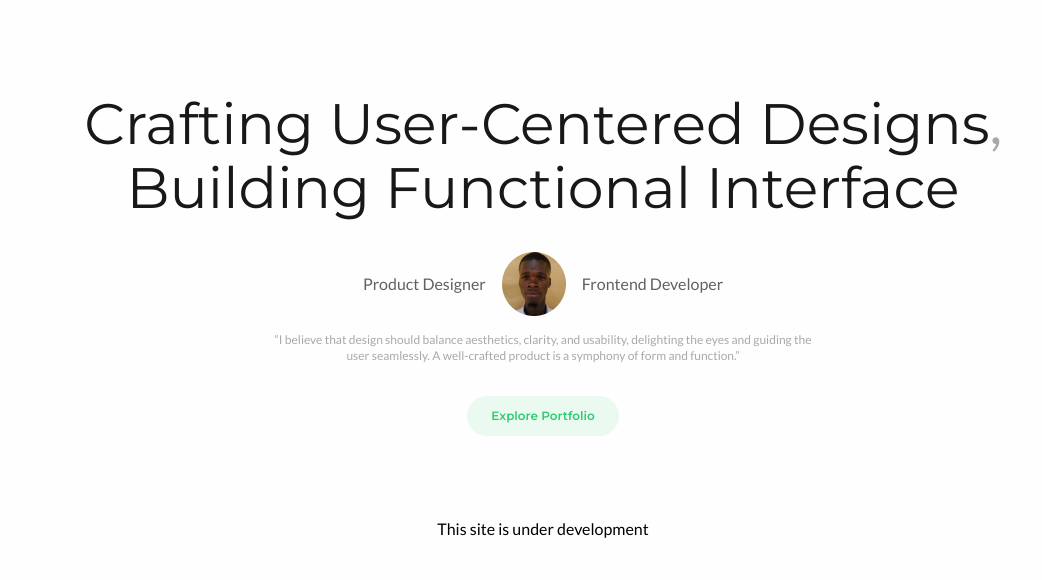
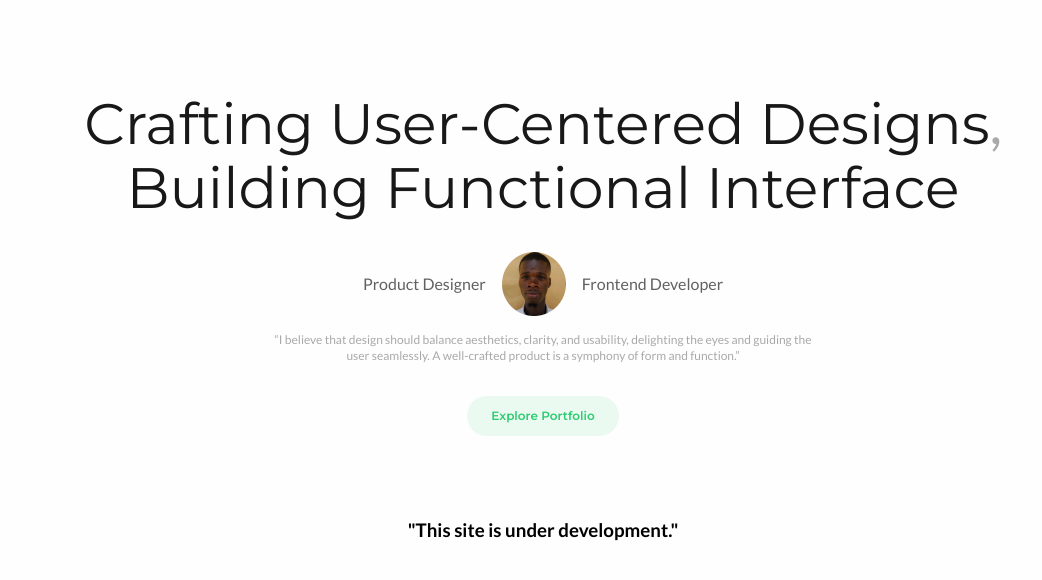
Before and after one commit to JOAN-96/Abolaji-Nofiu, a plain HTML site: page index.html in a window 1280 px wide. Shown: the part 102-682 px from the top of the page, without its empty margins (97-1139 px from the left). Drawn offline with Linux system fonts and the light colour scheme.

Commit message:
Add files via upload

```diff
--- a/index.html
+++ b/index.html
@@ -47,7 +47,7 @@
         </div>
         <div class="hero-btn"><button class="secondary-btn">Explore Portfolio</button></div>
         <br>
-        <p>This site is under development</p>
+        <h3>"This site is under development."</h3>
     </div>
 </body>
 </html>
```
